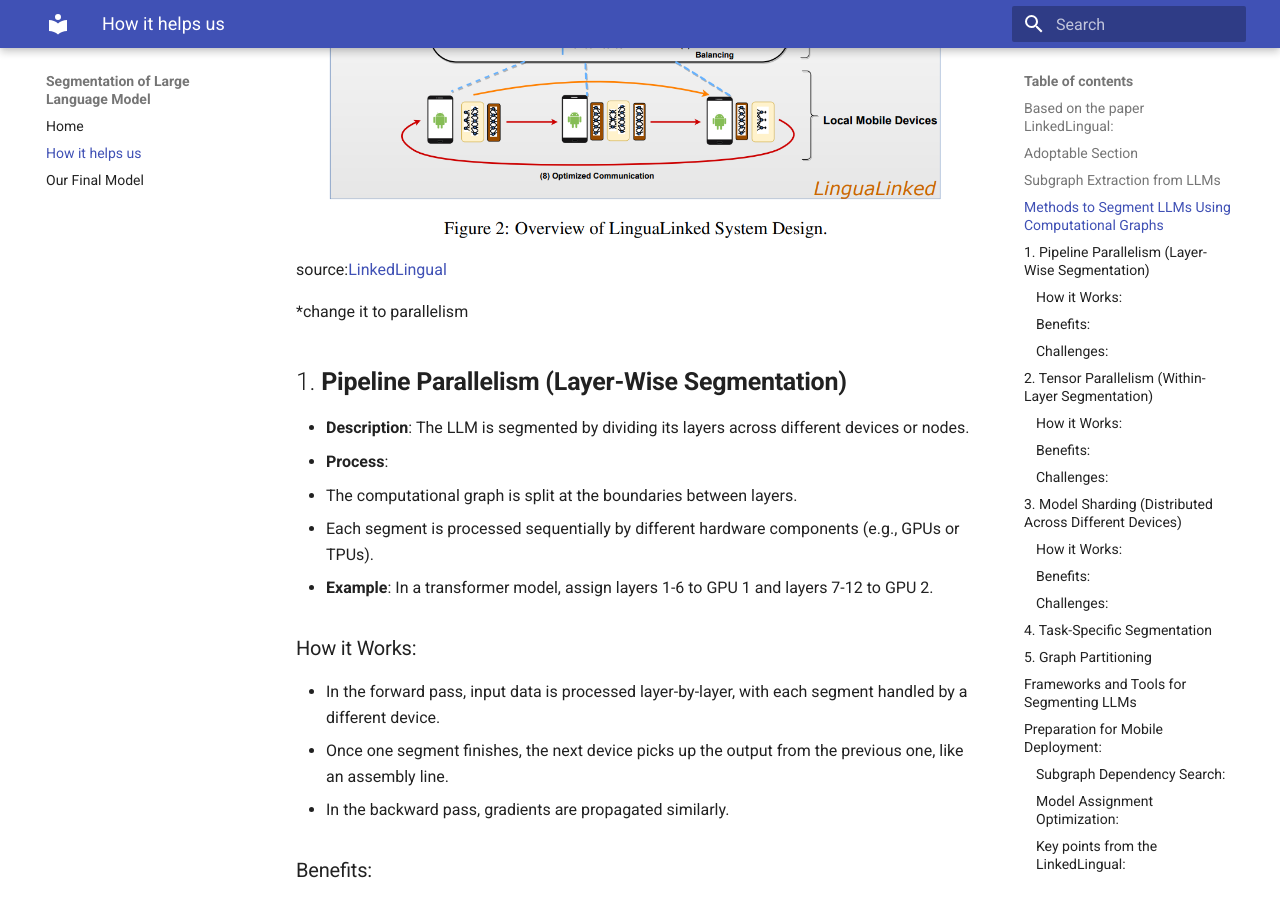
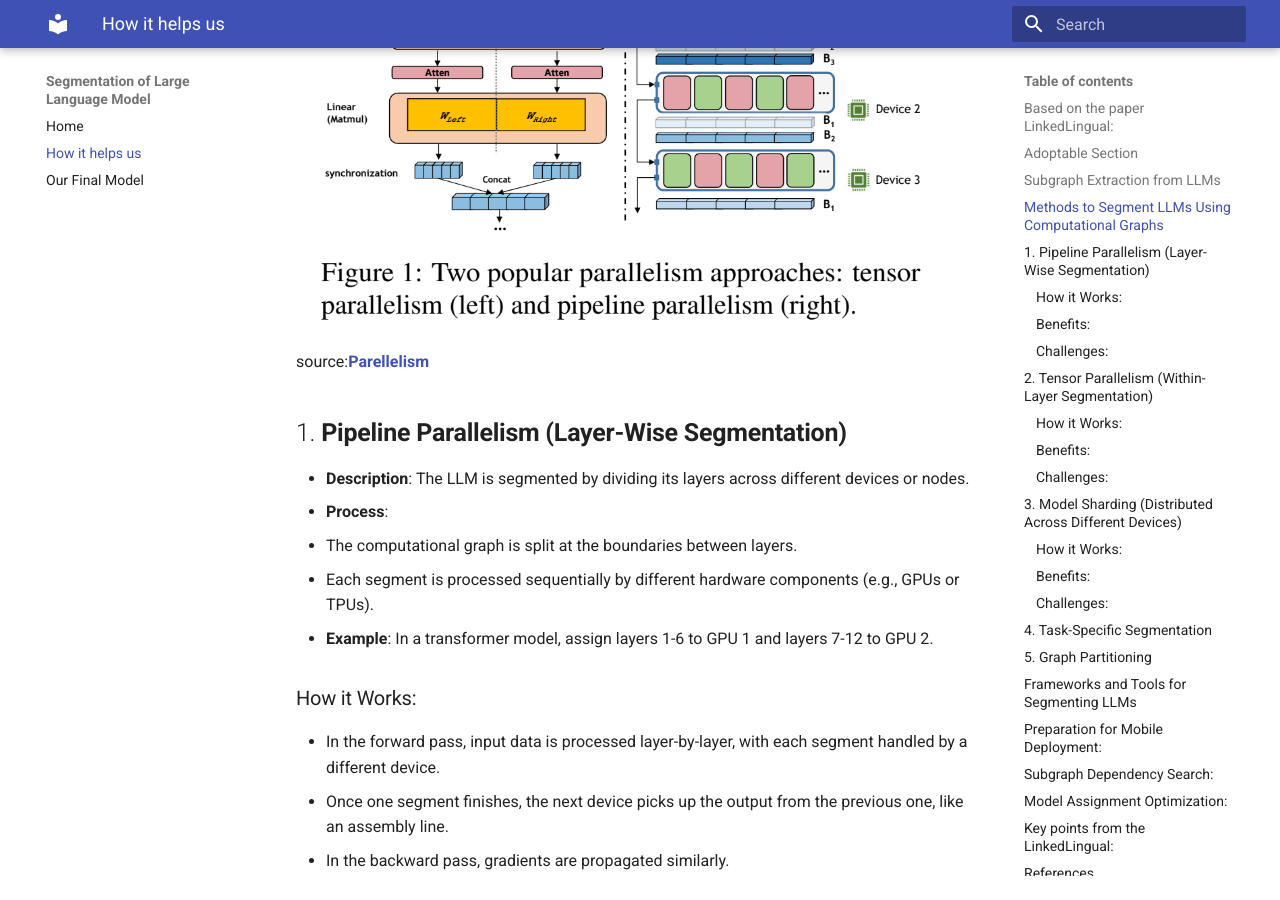
Before and after one commit to Vishnuprasadvbhat/redo_org, an MkDocs documentation site: the page built from docs/paper.md, in a window 1280 px wide and 900 px high, scrolled down 1619 px. Built offline with MkDocs 1.6.1 and Material for MkDocs 9.7.7, drawn with Linux system fonts in a browser that asks for light colours.

Commit message:
img: doc images

```diff
--- a/docs/paper.md
+++ b/docs/paper.md
@@ -5,7 +5,7 @@ Segmenting an LLM involves dividing its computational graph into smaller, indepe
 ## **Based on the paper** **[LinkedLingual](https://aclanthology.org/2024.acl-demos.16.pdf)**:
 
 ![LL](https://raw.githubusercontent.com/Vishnuprasadvbhat/redo_org/master/img/linguallinked.png) <br>
-source:[LinkedLingual](https://aclanthology.org/2024.acl-demos.16.pdf)
+source:**[LinkedLingual](https://aclanthology.org/2024.acl-demos.16.pdf)**
 
 ## **Adoptable Section**
 
@@ -13,16 +13,15 @@ source:[LinkedLingual](https://aclanthology.org/2024.acl-demos.16.pdf)
 
 
 ![LL](https://raw.githubusercontent.com/Vishnuprasadvbhat/redo_org/master/img/systemdesign.png)
-source:[LinkedLingual](https://aclanthology.org/2024.acl-demos.16.pdf)
+source:**[LinkedLingual](https://aclanthology.org/2024.acl-demos.16.pdf)**
 
 
 
 ## **Methods to Segment LLMs Using Computational Graphs**
+<br>
+![LL](https://raw.githubusercontent.com/Vishnuprasadvbhat/redo_org/master/img/parallelism.png)
+source:**[Parellelism](https://aclanthology.org/2024.naacl-industry.1.pdf)**
 
-![LL](https://raw.githubusercontent.com/Vishnuprasadvbhat/redo_org/master/img/systemdesign.png)
-source:[LinkedLingual](https://aclanthology.org/2024.acl-demos.16.pdf)
-
-*change it to parallelism
 
 ## 1. **Pipeline Parallelism (Layer-Wise Segmentation)**
 - **Description**: The LLM is segmented by dividing its layers across different devices or nodes.
@@ -115,7 +114,7 @@ source:[LinkedLingual](https://aclanthology.org/2024.acl-demos.16.pdf)
   - Nodes that take inputs from a single source and provide outputs to multiple nodes are identified as key points for creating subgraphs.
   - These nodes usually represent distinct layers or operations in the model, making them suitable for independent execution.
 
-### **Subgraph Dependency Search:**
+## **Subgraph Dependency Search:**
 - **Dependency Management**: To manage connections between nodes in different subgraphs, a dependency search algorithm is employed.
 - **Two Key Maps**:
   1. **Residual Dependency Map (RDM)**:
@@ -125,7 +124,7 @@ source:[LinkedLingual](https://aclanthology.org/2024.acl-demos.16.pdf)
      - Monitors direct dependencies between adjacent subgraphs.
      - Ensures outputs from one subgraph are used as inputs for the next subgraph.
 
-### **Model Assignment Optimization:**
+## **Model Assignment Optimization:**
 
 - **Assign Subgraphs to Mobile Devices**: After segmenting LLMs into subgraphs, the next step is to allocate these subgraphs as executable modules on mobile devices.
 - **Consider Device Constraints**: The assignment process takes into account device limitations to minimize computation and data transmission times.
@@ -142,7 +141,7 @@ source:[LinkedLingual](https://aclanthology.org/2024.acl-demos.16.pdf)
 
 
 
-### **Key points from the** **[LinkedLingual](https://aclanthology.org/2024.acl-demos.16.pdf)**:
+## **Key points from the** **[LinkedLingual](https://aclanthology.org/2024.acl-demos.16.pdf)**:
 
 - **Challenge**: Deploying Large Language Models (LLMs) locally on mobile devices is difficult due to high memory requirements.
 
@@ -162,8 +161,6 @@ source:[LinkedLingual](https://aclanthology.org/2024.acl-demos.16.pdf)
     - Extensive testing demonstrates that **LinguaLinked** supports efficient LLM inference with consistent throughput and minimal latency across various mobile devices, including both high-end and low-end Android devices.
 
 
-### Reference:
-
-
-**[LinkedLingual](https://aclanthology.org/2024.acl-demos.16.pdf)** <br>
-**[Parellelism](https://aclanthology.org/2024.naacl-industry.1.pdf)**
+## **References**
+  - **[LinkedLingual](https://aclanthology.org/2024.acl-demos.16.pdf)** <br>
+  - **[Parellelism](https://aclanthology.org/2024.naacl-industry.1.pdf)**
```
Also changed, not shown: docs/Final.md (+4 -2 lines).
